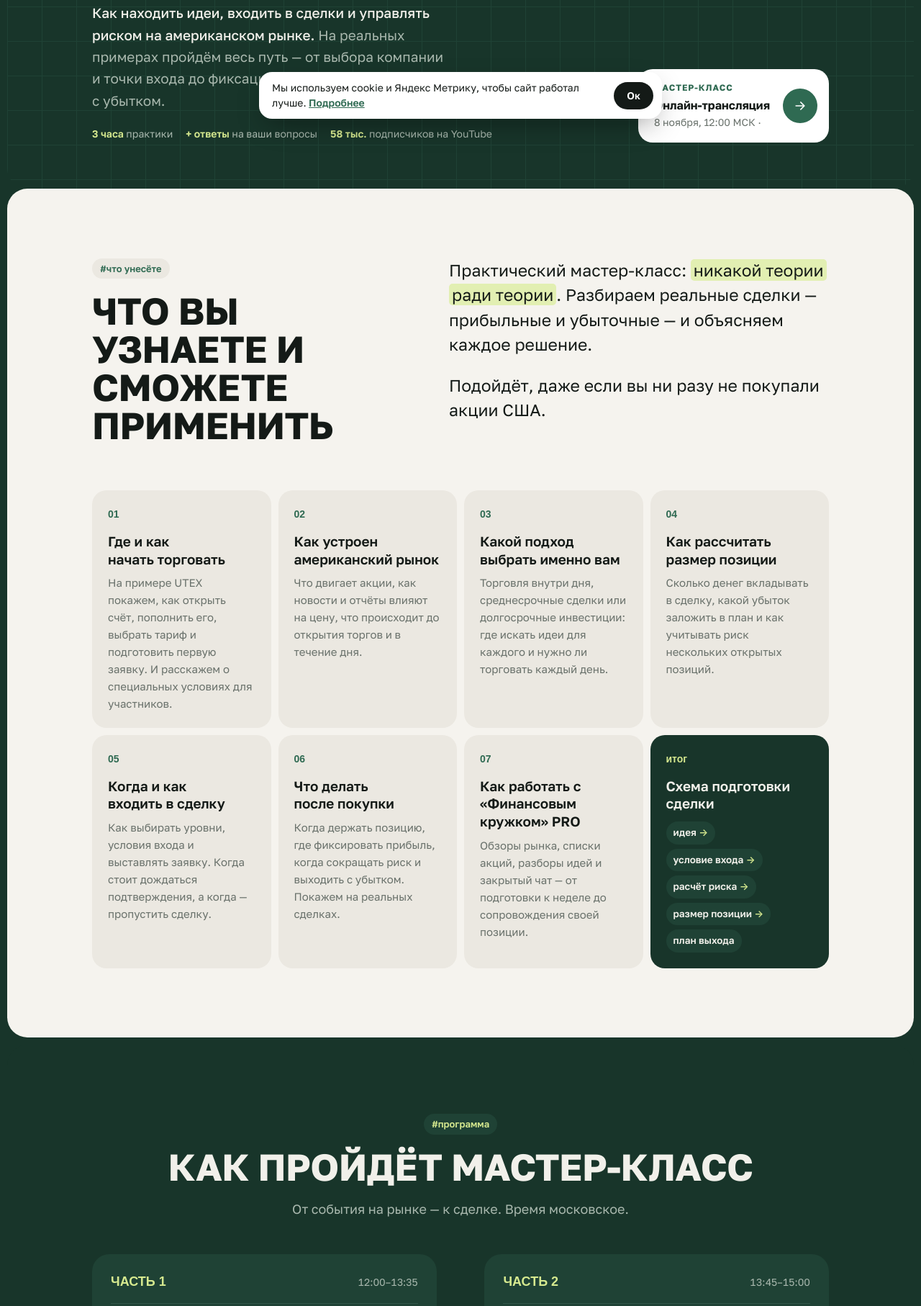
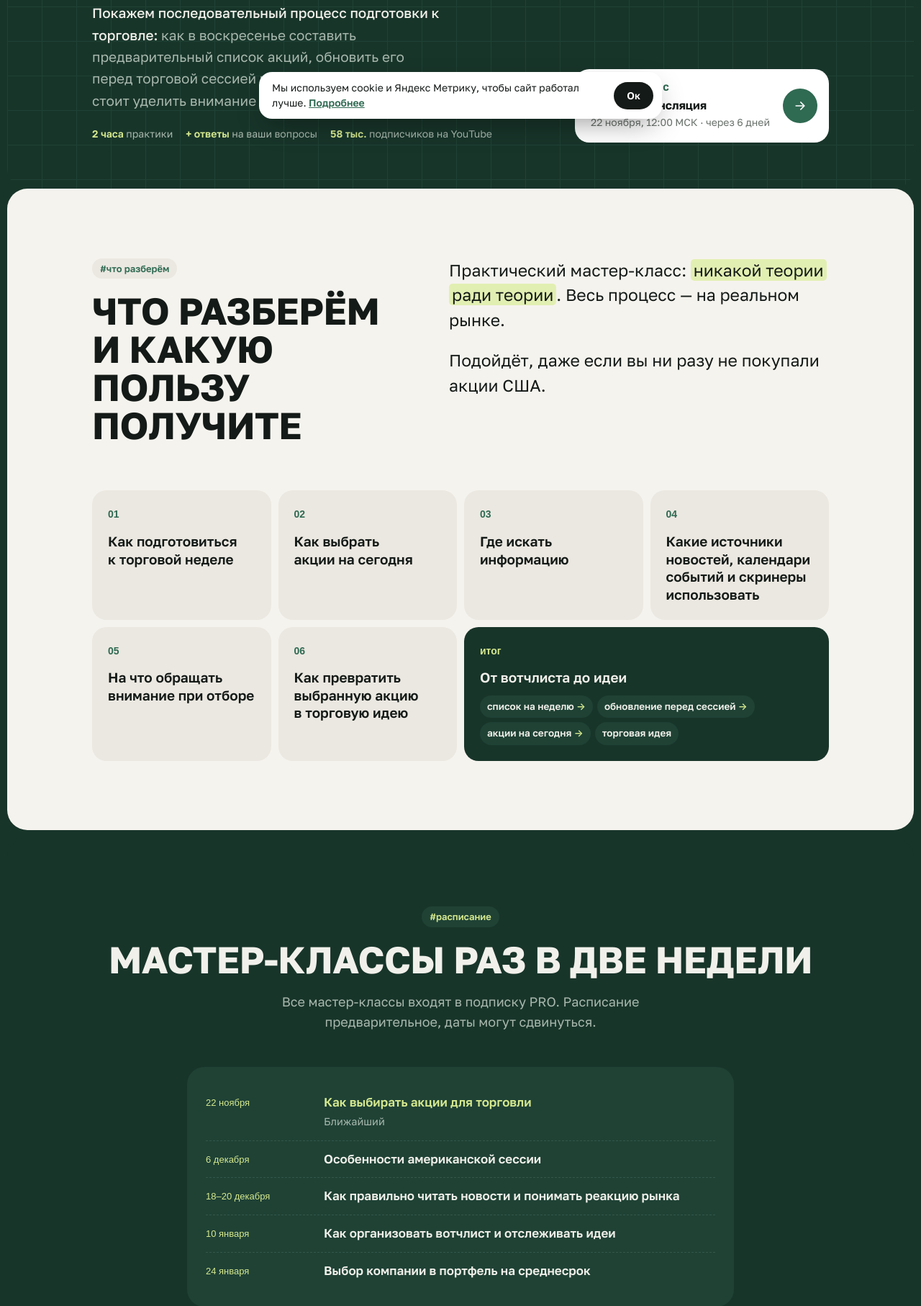
Before and after one commit to Nerunkov/fincircle-landing, a plain HTML site: page index.html in a window 1280 px wide. Shown: the part 619-2433 px from the top of the page at 72% size. Drawn offline with Linux system fonts and the light colour scheme; a web font is replaced by a local one.

Commit message:
Мастер-класс 22 ноября: новая тема, расписание мастер-классов раз в две недели, OG

```diff
--- a/index.html
+++ b/index.html
@@ -3,16 +3,16 @@
 <head>
 <meta charset="utf-8">
 <meta name="viewport" content="width=device-width,initial-scale=1,viewport-fit=cover">
-<title>Мастер-класс 8 ноября · Финансовый кружок</title>
-<meta name="description" content="Онлайн-мастер-класс 8 ноября для новичков и тех, кто уже торгует: как находить идеи, входить в сделки и управлять риском на рынке США. Ведущие — Анатолий Радченко и Георгий Юрьев.">
+<title>Мастер-класс 22 ноября · Финансовый кружок</title>
+<meta name="description" content="Онлайн-мастер-класс 22 ноября: как выбирать акции для торговли — от вотчлиста на неделю до конкретной идеи. Мастер-классы «Финансового кружка» PRO раз в две недели.">
 <meta name="theme-color" content="#18352a">
 <link rel="icon" href="favicon.svg" type="image/svg+xml">
 <meta property="og:type" content="website">
 <meta property="og:locale" content="ru_RU">
-<meta property="og:title" content="Трейдинг и инвестиции: от идеи до сделки — мастер-класс 8 ноября">
-<meta property="og:description" content="Онлайн, 8 ноября в 12:00 МСК. 3 часа практики с Анатолием Радченко и Георгием Юрьевым + ответы на вопросы.">
+<meta property="og:title" content="Как выбирать акции для торговли — мастер-класс 22 ноября">
+<meta property="og:description" content="Онлайн, 22 ноября в 12:00 МСК. От вотчлиста на неделю до конкретной торговой идеи.">
 <meta property="og:url" content="https://finkruzhok.pro/">
-<meta property="og:image" content="https://finkruzhok.pro/og.png">
+<meta property="og:image" content="https://finkruzhok.pro/og.png?v=2211">
 <meta property="og:image:width" content="1200">
 <meta property="og:image:height" content="630">
 <meta name="twitter:card" content="summary_large_image">
@@ -293,6 +293,13 @@ footer .disc{flex-basis:100%;font-size:13px}
 .qa h3{font-family:Unbounded,sans-serif;text-transform:uppercase;font-size:20px}
 .qa p{font-size:15px;margin-top:4px;opacity:.8}
 @media (max-width:820px){.acts{grid-template-columns:1fr}.brk span{writing-mode:horizontal-tb;transform:none;padding:8px 16px}.act,.qa{padding:20px 18px}.tl li,.qa{grid-template-columns:52px minmax(0,1fr);gap:10px}.tl time,.qa time{font-size:13px}.qa h3{font-size:17px}}
+.stat.result.wide{grid-column:span 2}
+.sched{max-width:760px;margin:0 auto}
+.sched .tl li{grid-template-columns:150px minmax(0,1fr)}
+.sched .tl time{font-size:13px}
+.sched .tl li.now h3{color:var(--lime)}
+@media (max-width:820px){.sched .tl li{grid-template-columns:1fr;gap:4px}}
+@media (max-width:680px){.stat.result.wide{grid-column:auto}}
 </style>
 </head>
 <body>
@@ -304,7 +311,7 @@ footer .disc{flex-basis:100%;font-size:13px}
 <header class="nav">
   <div class="bar">
     <a class="logo" href="#top">Финансовый <span>кружок</span></a>
-    <nav><a href="#program">Программа</a><a href="#hosts">Ведущие</a><a href="#indexbar">ИндексБар</a><a href="#reg">Участие</a></nav>
+    <nav><a href="#learn">Программа</a><a href="#program">Расписание</a><a href="#hosts">Ведущие</a><a href="#indexbar">ИндексБар</a><a href="#reg">Участие</a></nav>
     <a class="btn" data-goal="cta_nav" href="#reg">Участвовать</a>
   </div>
 </header>
@@ -312,22 +319,22 @@ footer .disc{flex-basis:100%;font-size:13px}
 <main id="top">
 <section class="hero">
   <div class="in">
-    <span class="tag">#мастер-класс · 8 ноября · онлайн</span>
+    <span class="tag">#мастер-класс · 22 ноября · онлайн</span>
     <div class="stage">
-      <h1>Трейдинг и&nbsp;инвестиции: <em>от&nbsp;идеи до&nbsp;сделки</em></h1>
+      <h1>Как выбирать акции для&nbsp;торговли: <em>от&nbsp;вотчлиста до&nbsp;идеи</em></h1>
       <div class="faces-row">
         <div class="float f1"><img src="img/anatoly-av.jpg" alt=""><div><b>Анатолий Радченко</b><span>Трейдер, 20+ лет на рынках</span></div></div>
         <div class="float f2"><img src="img/gosha-av.jpg" alt=""><div><b>Георгий Юрьев</b><span>Портфельный менеджер</span></div></div>
       <div class="seal" aria-hidden="true">
         <svg viewBox="0 0 150 150"><defs><path id="c" d="M75,75 m-58,0 a58,58 0 1,1 116,0 a58,58 0 1,1 -116,0"/></defs><text><textPath href="#c">онлайн · онлайн · онлайн · онлайн · </textPath></text></svg>
-        <b>08<small>ноября</small></b>
+        <b>22<small>ноября</small></b>
       </div>
       </div>
     </div>
     <div class="low">
-      <div><p class="sub"><b>Как находить идеи, входить в сделки и управлять риском на американском рынке.</b> На реальных примерах пройдём весь путь — от выбора компании и точки входа до фиксации прибыли или выхода с&nbsp;убытком.</p><p class="proof"><span><b>3&nbsp;часа</b> практики</span><span><b>+&nbsp;ответы</b> на ваши вопросы</span><span><b>58&nbsp;тыс.</b> подписчиков на YouTube</span></p></div>
+      <div><p class="sub"><b>Покажем последовательный процесс подготовки к торговле:</b> как в воскресенье составить предварительный список акций, обновить его перед торговой сессией и выбрать бумаги, которым стоит уделить внимание сегодня.</p><p class="proof"><span><b>2&nbsp;часа</b> практики</span><span><b>+&nbsp;ответы</b> на ваши вопросы</span><span><b>58&nbsp;тыс.</b> подписчиков на YouTube</span></p></div>
       <a class="next" data-goal="cta_hero" href="#reg">
-        <div><small>Мастер-класс</small><b>Онлайн-трансляция</b><span>8 ноября, 12:00 МСК · <span id="countdown" style="display:inline"></span></span></div>
+        <div><small>Мастер-класс</small><b>Онлайн-трансляция</b><span>22 ноября, 12:00 МСК · <span id="countdown" style="display:inline"></span></span></div>
         <span class="go"><svg><use href="#arr"/></svg></span>
       </a>
     </div>
@@ -336,30 +343,24 @@ footer .disc{flex-basis:100%;font-size:13px}
 
 <section class="panel manifest" id="learn">
   <div class="in top">
-    <div><span class="tag">#что унесёте</span><h2>Что вы узнаете и сможете применить</h2></div>
+    <div><span class="tag">#что разберём</span><h2>Что разберём и какую пользу получите</h2></div>
     <div class="lead">
-      <p>Практический мастер-класс: <mark>никакой теории ради теории</mark>. Разбираем реальные сделки — прибыльные и убыточные — и объясняем каждое решение.</p>
+      <p>Практический мастер-класс: <mark>никакой теории ради теории</mark>. Весь процесс — на реальном рынке.</p>
       <p>Подойдёт, даже если вы ни разу не покупали акции США.</p>
     </div>
   </div>
   <div class="in">
     <div class="stats">
-      <div class="stat"><b>01</b><h3>Где и как начать торговать</h3><span>На примере UTEX покажем, как открыть счёт, пополнить его, выбрать тариф и подготовить первую заявку. И расскажем о специальных условиях для участников.</span></div>
-      <div class="stat"><b>02</b><h3>Как устроен американский рынок</h3><span>Что двигает акции, как новости и отчёты влияют на цену, что происходит до открытия торгов и в течение дня.</span></div>
-      <div class="stat"><b>03</b><h3>Какой подход выбрать именно вам</h3><span>Торговля внутри дня, среднесрочные сделки или долгосрочные инвестиции: где искать идеи для каждого и нужно ли торговать каждый день.</span></div>
-      <div class="stat"><b>04</b><h3>Как рассчитать размер позиции</h3><span>Сколько денег вкладывать в сделку, какой убыток заложить в план и как учитывать риск нескольких открытых позиций.</span></div>
-      <div class="stat"><b>05</b><h3>Когда и как входить в сделку</h3><span>Как выбирать уровни, условия входа и выставлять заявку. Когда стоит дождаться подтверждения, а когда — пропустить сделку.</span></div>
-      <div class="stat"><b>06</b><h3>Что делать после покупки</h3><span>Когда держать позицию, где фиксировать прибыль, когда сокращать риск и выходить с убытком. Покажем на реальных сделках.</span></div>
-      <div class="stat"><b>07</b><h3>Как работать с «Финансовым кружком» PRO</h3><span>Обзоры рынка, списки акций, разборы идей и закрытый чат — от подготовки к неделе до сопровождения своей позиции.</span></div>
-      <div class="stat result"><b>итог</b><h3>Схема подготовки сделки</h3><ol class="chain"><li>идея</li><li>условие входа</li><li>расчёт риска</li><li>размер позиции</li><li>план выхода</li></ol></div>
+      <div class="stat"><b>01</b><h3>Как подготовиться к торговой неделе</h3></div><div class="stat"><b>02</b><h3>Как выбрать акции на сегодня</h3></div><div class="stat"><b>03</b><h3>Где искать информацию</h3></div><div class="stat"><b>04</b><h3>Какие источники новостей, календари событий и скринеры использовать</h3></div><div class="stat"><b>05</b><h3>На что обращать внимание при отборе</h3></div><div class="stat"><b>06</b><h3>Как превратить выбранную акцию в торговую идею</h3></div>
+      <div class="stat result wide"><b>итог</b><h3>От вотчлиста до идеи</h3><ol class="chain"><li>список на неделю</li><li>обновление перед сессией</li><li>акции на сегодня</li><li>торговая идея</li></ol></div>
     </div>
   </div>
 </section>
 
 <section class="panel dark" id="program">
   <div class="in">
-    <div class="head center"><span class="tag">#программа</span><h2>Как пройдёт мастер-класс</h2><p>От события на рынке — к&nbsp;сделке. Время московское.</p></div>
-    <div class="acts"><div class="act"><div class="act-h"><b>Часть 1</b><span>12:00–13:35</span></div><ol class="tl"><li><time>12:00</time><div><h3>Знакомство и цели участников</h3></div></li><li><time>12:10</time><div><h3>Инвестиции, трейдинг и риск</h3><p>Выбираем подход под ваше время и капитал. Вместе считаем позицию на одном примере.</p></div></li><li><time>12:30</time><div><h3>UTEX: счёт, тариф и первая заявка</h3><p>От регистрации до готовой заявки на экране платформы.</p></div></li><li><time>12:50</time><div><h3>Среднесрочные идеи: от компании к сделке</h3><p>Как искать и проверять компании. Две реальные сделки — прибыльная и убыточная.</p></div></li></ol></div><div class="brk"><span>13:35 · перерыв 10 минут</span></div><div class="act"><div class="act-h"><b>Часть 2</b><span>13:45–15:00</span></div><ol class="tl"><li><time>13:45</time><div><h3>Картина рынка и торговые сетапы</h3><p>Тренд или диапазон, торговый день, 2–3 сетапа на реальных графиках и сделка, которую лучше пропустить.</p></div></li><li><time>14:30</time><div><h3>Неделя участника PRO</h3><p>Как обзоры, списки и разборы помогают готовить сделки.</p></div></li><li><time>14:50</time><div><h3>План на первую неделю</h3></div></li></ol></div><div class="qa"><time>15:00</time><div><h3>Ответы на вопросы</h3><p>40–60 минут. Вопросы можно задавать с самого начала эфира.</p></div></div></div>
+    <div class="head center"><span class="tag">#расписание</span><h2>Мастер-классы раз в две недели</h2><p>Все мастер-классы входят в подписку PRO. Расписание предварительное, даты могут сдвинуться.</p></div>
+    <div class="act sched"><ol class="tl"><li class="now"><time>22 ноября</time><div><h3>Как выбирать акции для торговли</h3><p>Ближайший</p></div></li><li><time>6 декабря</time><div><h3>Особенности американской сессии</h3></div></li><li><time>18–20 декабря</time><div><h3>Как правильно читать новости и понимать реакцию рынка</h3></div></li><li><time>10 января</time><div><h3>Как организовать вотчлист и отслеживать идеи</h3></div></li><li><time>24 января</time><div><h3>Выбор компании в портфель на среднесрок</h3></div></li></ol></div>
   </div>
 </section>
 
@@ -409,7 +410,7 @@ footer .disc{flex-basis:100%;font-size:13px}
     <div class="head"><span class="tag">#как попасть</span><h2>Участие — в подписке PRO</h2><p>Мастер-класс открыт для участников «Финансового кружка». Оформляете PRO на месяц — и получаете <mark>мастер-класс и всё, что есть в кружке</mark>.</p></div>
     <div class="afisha">
       <div class="ticket">
-        <div class="date"><span class="ico"><svg viewBox="0 0 24 24"><rect x="3.5" y="5" width="17" height="15" rx="2.5"/><path d="M3.5 10h17M8 3v4M16 3v4"/></svg></span><b>8 ноября, 12:00<small>воскресенье · МСК · около 4 часов</small></b></div>
+        <div class="date"><span class="ico"><svg viewBox="0 0 24 24"><rect x="3.5" y="5" width="17" height="15" rx="2.5"/><path d="M3.5 10h17M8 3v4M16 3v4"/></svg></span><b>22 ноября, 12:00<small>воскресенье · МСК · около 2 часов</small></b></div>
         <dl>
                     <div><dt>Формат</dt><dd>трансляция на YouTube <span>· ссылка в чате PRO</span></dd></div>
           <div><dt>Участие</dt><dd>подписка PRO</dd></div>
@@ -422,9 +423,9 @@ footer .disc{flex-basis:100%;font-size:13px}
         <ol>
           <li><span class="ico">1</span><div><h3>Оформляете PRO на Boosty</h3><p>Месяц подписки — 8&nbsp;900&nbsp;₽.</p></div></li>
           <li><span class="ico">2</span><div><h3>Попадаете в закрытый чат</h3><p>Там вас ждут приветствие, детали мастер-класса и ссылка на трансляцию.</p></div></li>
-          <li><span class="ico">3</span><div><h3>8 ноября — мастер-класс</h3><p>Закрытая трансляция на YouTube.</p></div></li>
+          <li><span class="ico">3</span><div><h3>22 ноября — мастер-класс</h3><p>Закрытая трансляция на YouTube.</p></div></li>
         </ol>
-        <div class="incl"><h3>В PRO входит</h3><ul><li class="on">Мастер-класс 8 ноября</li><li>Закрытый чат</li><li>Market Pulse</li><li>Портфель кружка</li><li>Еженедельные созвоны</li><li class="on">Спецоффер от UTEX</li></ul></div>
+        <div class="incl"><h3>В PRO входит</h3><ul><li class="on">Мастер-классы раз в две недели</li><li>Закрытый чат</li><li>Market Pulse</li><li>Портфель кружка</li><li>Еженедельные созвоны</li><li class="on">Спецоффер от UTEX</li></ul></div>
       </div>
     </div>
   </div>
@@ -458,7 +459,7 @@ footer .disc{flex-basis:100%;font-size:13px}
 
 <section class="cta">
   <div class="in">
-    <div><h2>Мастер-класс 8 ноября</h2><p>Онлайн, в закрытой трансляции для подписчиков PRO. <span id="countdown2"></span></p></div>
+    <div><h2>Мастер-класс 22 ноября</h2><p>Онлайн, в закрытой трансляции для подписчиков PRO. <span id="countdown2"></span></p></div>
     <a class="btn ink" href="https://boosty.to/fincircle/purchase/3923882?ssource=DIRECT&amp;share=subscription_link" data-pay="final">Оформить PRO и участвовать <svg><use href="#arr"/></svg></a>
   </div>
 </section>
@@ -473,11 +474,11 @@ footer .disc{flex-basis:100%;font-size:13px}
 </footer>
 
 <div class="cookie" id="cookie" hidden><p>Мы используем cookie и Яндекс Метрику, чтобы сайт работал лучше. <a href="privacy.html">Подробнее</a></p><button type="button" id="cookieOk">Ок</button></div>
-<div class="stick" id="stick"><a class="btn" data-goal="cta_sticky" href="#reg">Участвовать 8 ноября</a></div>
+<div class="stick" id="stick"><a class="btn" data-goal="cta_sticky" href="#reg">Участвовать 22 ноября</a></div>
 
 <script>
 (function(){
-  var d=Math.ceil((new Date('2026-11-08T00:00:00+03:00')-new Date())/864e5);
+  var d=Math.ceil((new Date('2026-11-22T00:00:00+03:00')-new Date())/864e5);
   var a=document.getElementById('countdown'),b=document.getElementById('countdown2');
   if(d<0){a.textContent='';b.textContent='';return}
   var w=(d%10==1&&d%100!=11)?'день':(d%10>=2&&d%10<=4&&(d%100<10||d%100>=20))?'дня':'дней';
@@ -492,7 +493,7 @@ footer .disc{flex-basis:100%;font-size:13px}
    Цели (создать в Метрике как «JavaScript-событие»): pay_click, pay_ticket, pay_course, pay_final,
    cta_nav, cta_hero, cta_sticky, indexbar_click, tg_click, admin_click. */
 var METRIKA_ID = 113817854;
-var CAMPAIGN = 'meetup_0811';
+var CAMPAIGN = 'mk_2211';
 (function(){
   if(METRIKA_ID){
     (function(m,e,t,r,i,k,a){m[i]=m[i]||function(){(m[i].a=m[i].a||[]).push(arguments)};m[i].l=1*new Date();
```
Also changed, not shown: og.png.
